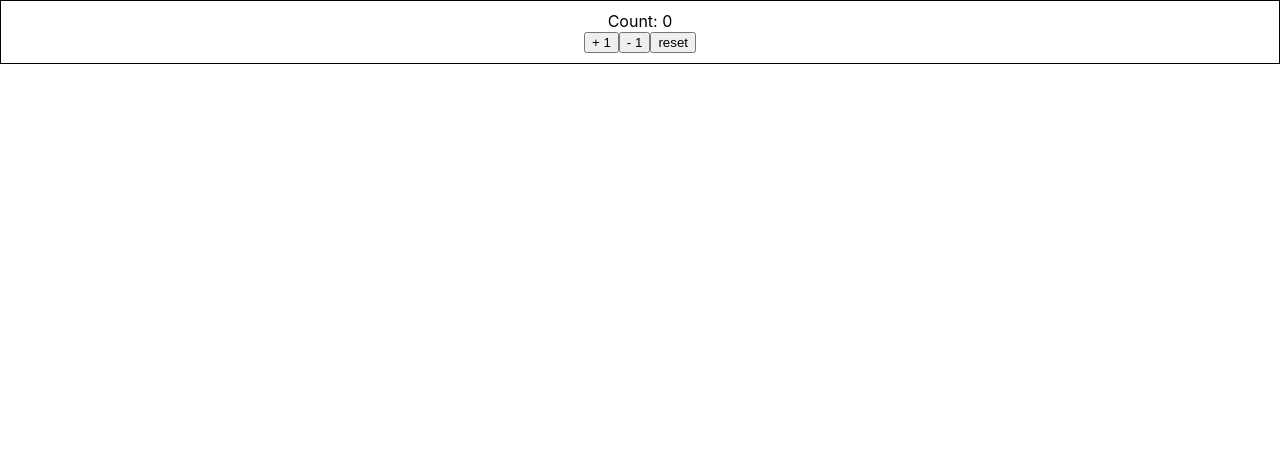
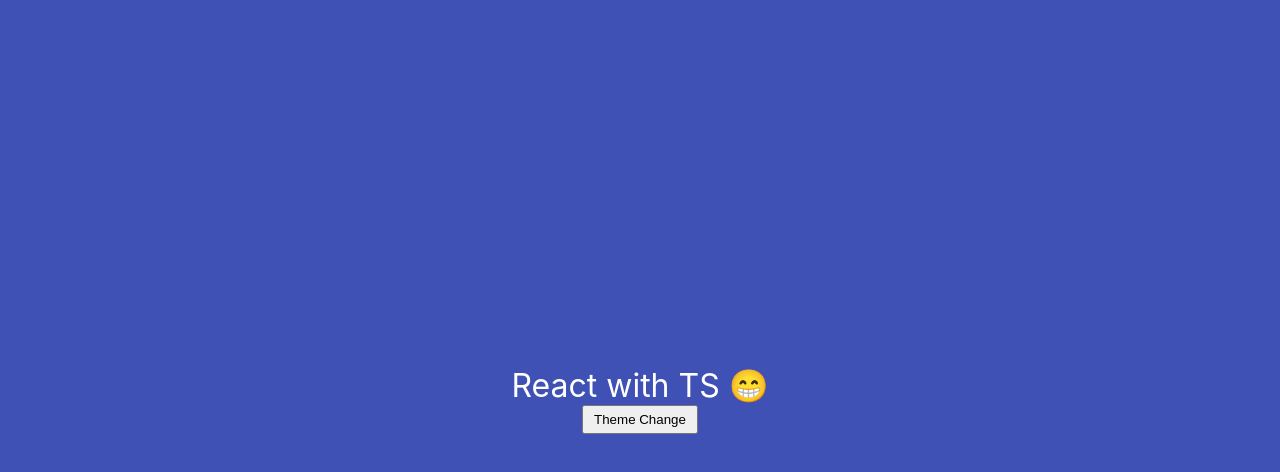
Before and after one commit to kbu715/react-typescript-demo, a React (Create React App) app: page / in a window 1280 px wide. Shown: the top 472 px of the page. Built offline with nearby package versions, Linux system fonts and the light colour scheme.

Commit message:
✨ useContext Hook with React and TypeScript

```diff
--- a/src/App.tsx
+++ b/src/App.tsx
@@ -1,13 +1,11 @@
 import './App.css';
-import { Container } from './components/Container';
-import { Counter } from './components/state/Counter';
+import { Box } from './components/context/Box';
+import { ThemeContextProvider } from './components/context/ThemeContext';
 
 function App() {
   return (
     <div className="App">
-      <Container styles={{ border: '1px solid black', padding: '10px' }}>
-        <Counter />
-      </Container>
+      <ThemeContextProvider><Box /></ThemeContextProvider>
     </div>
   );
 }
--- /dev/null
+++ b/src/components/context/Box.tsx
@@ -0,0 +1,22 @@
+import { useCallback, useContext, useState } from "react"
+import { ThemeContext } from './ThemeContext';
+
+export const Box = () => {
+  const theme = useContext(ThemeContext);
+
+  const [themeState, setThemeState] = useState(theme.primary);
+
+  const toggleBtn = useCallback(() => {
+    if (themeState === theme.primary) {
+      setThemeState(theme.dark);
+    } else {
+      setThemeState(theme.primary);
+    }
+  }, [themeState, theme])
+
+  return <div style={{
+    backgroundColor: themeState.main, color: themeState.text,
+    height: '100vh', display: 'flex', flexDirection: 'column', alignItems: 'center', justifyContent: 'center',
+    fontSize: '2rem', transition: 'all 200ms ease-in-out'
+  }}>React with TS 😁<button style={{ padding: '5px 10px'}} onClick={toggleBtn}>Theme Change</button></div>
+}
--- /dev/null
+++ b/src/components/context/ThemeContext.tsx
@@ -0,0 +1,12 @@
+import { createContext } from 'react';
+import { theme } from './theme';
+
+type ThemeContextProviderProps = {
+  children: React.ReactNode
+}
+
+export const ThemeContext = createContext(theme);
+
+export const ThemeContextProvider = ({children}: ThemeContextProviderProps) => {
+  return <ThemeContext.Provider value={theme}>{children}</ThemeContext.Provider>
+}
--- /dev/null
+++ b/src/components/context/theme.ts
@@ -0,0 +1,14 @@
+export const theme = {
+  primary: {
+    main: '#3f51b5',
+    text: '#fff',
+  },
+  secondary: {
+    main: '#f50057',
+    text: '#fff',
+  },
+  dark: {
+    main: 'rgb(72,72,74)',
+    text: '#fff'
+  }
+}
```
